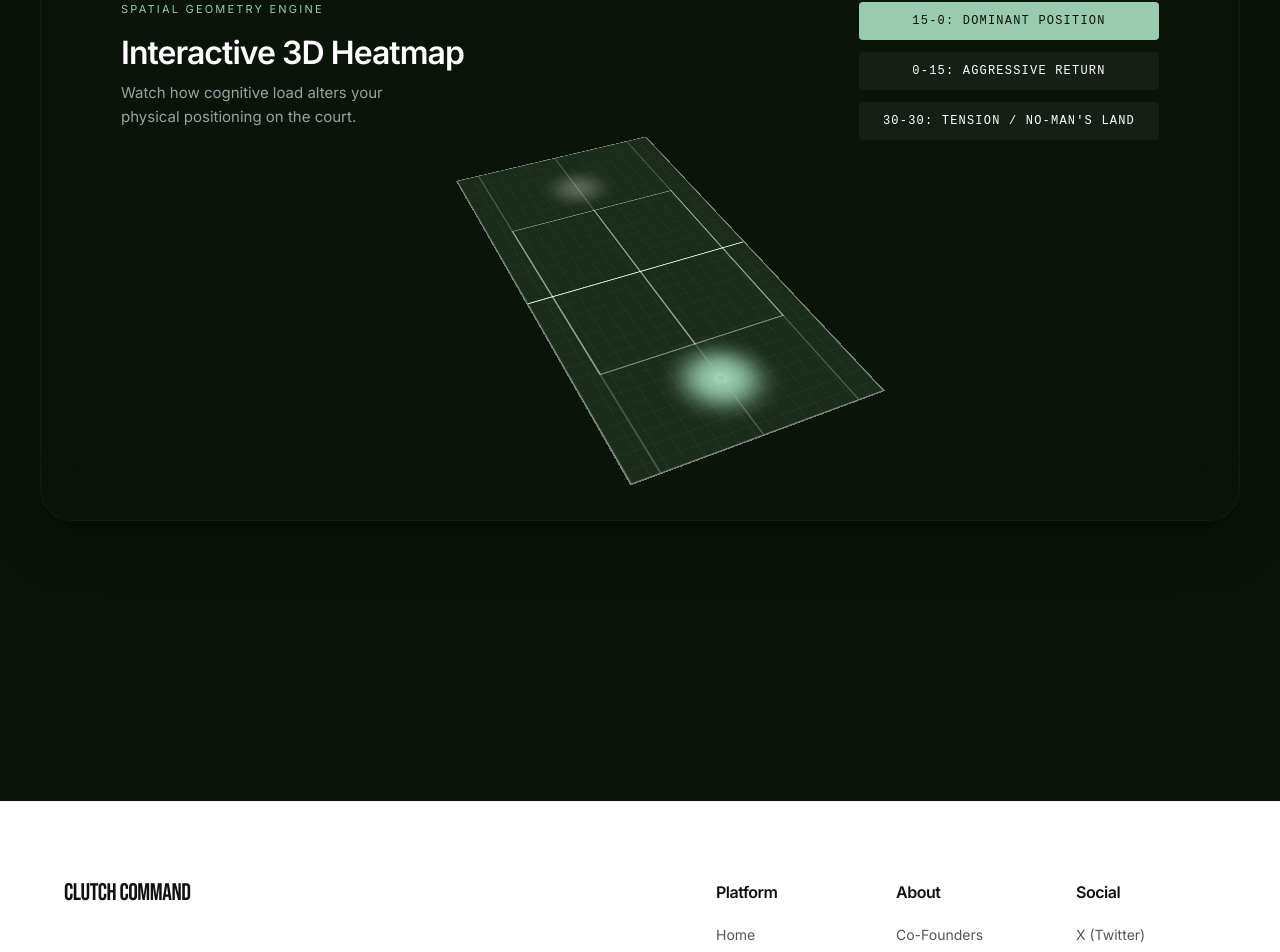
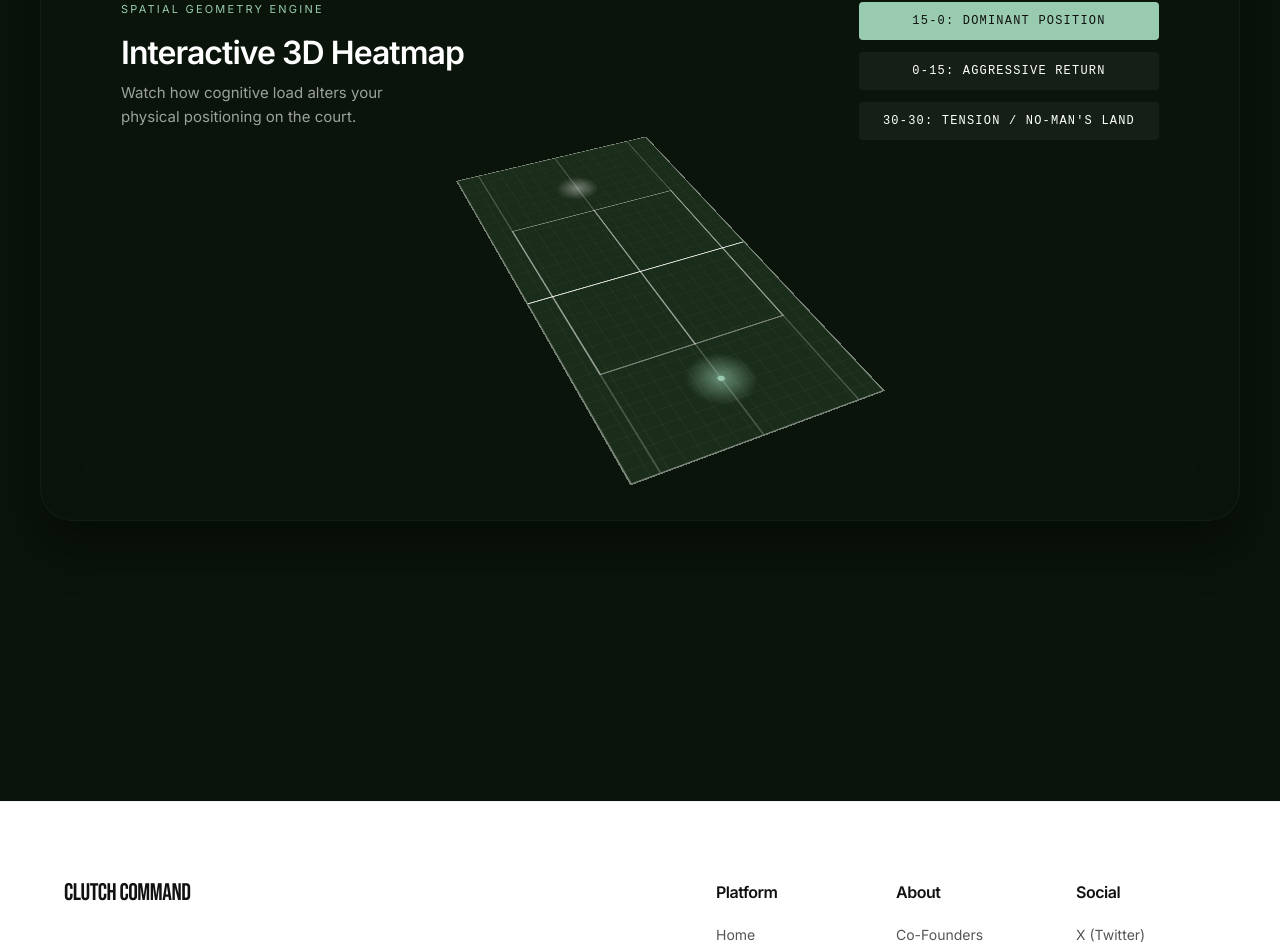
Before and after one commit to aakasharora15/Clutch-Command, a Next.js app: page /labs in a window 1280 px wide. Shown: the part 3105-4057 px from the top of the page. Built offline with nearby package versions, Linux system fonts and the light colour scheme; no server answers.

Commit message:
fix: resolve Safari WebKit 3D detachment bug across TacticalBoard3D by replacing filter:blur with radial gradients

```diff
--- a/src/components/TacticalBoard3D.tsx
+++ b/src/components/TacticalBoard3D.tsx
@@ -105,13 +105,13 @@ export default function TacticalBoard3D() {
           >
             {/* The Blur Halo */}
             <motion.div
-               animate={{ backgroundColor: pos.color }}
-               style={{ position: 'absolute', inset: 0, borderRadius: '50%', filter: 'blur(15px)' }}
+               animate={{ background: `radial-gradient(circle, ${pos.color} 0%, rgba(255,255,255,0) 70%)` }}
+               style={{ position: 'absolute', inset: 0, borderRadius: '50%', opacity: 0.6 }}
             />
             {/* The Solid Dot */}
             <motion.div
                animate={{ backgroundColor: pos.color }}
-               style={{ position: 'relative', zIndex: 2, width: '8px', height: '8px', borderRadius: '50%', boxShadow: '0 0 10px rgba(255,255,255,0.8)' }}
+               style={{ position: 'relative', zIndex: 2, width: '8px', height: '8px', borderRadius: '50%' }}
             />
           </motion.div>
 
@@ -124,8 +124,7 @@ export default function TacticalBoard3D() {
               width: '60px',
               height: '60px',
               borderRadius: '50%',
-              backgroundColor: 'rgba(255,255,255,0.3)',
-              filter: 'blur(15px)',
+              background: 'radial-gradient(circle, rgba(255,255,255,0.4) 0%, rgba(255,255,255,0) 70%)',
               x: '-50%',
               y: '-50%',
               zIndex: 10
```
